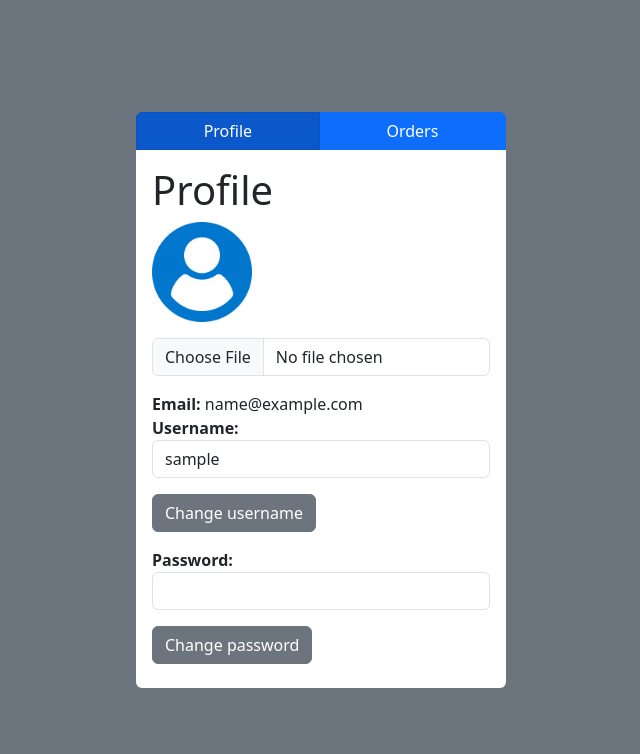
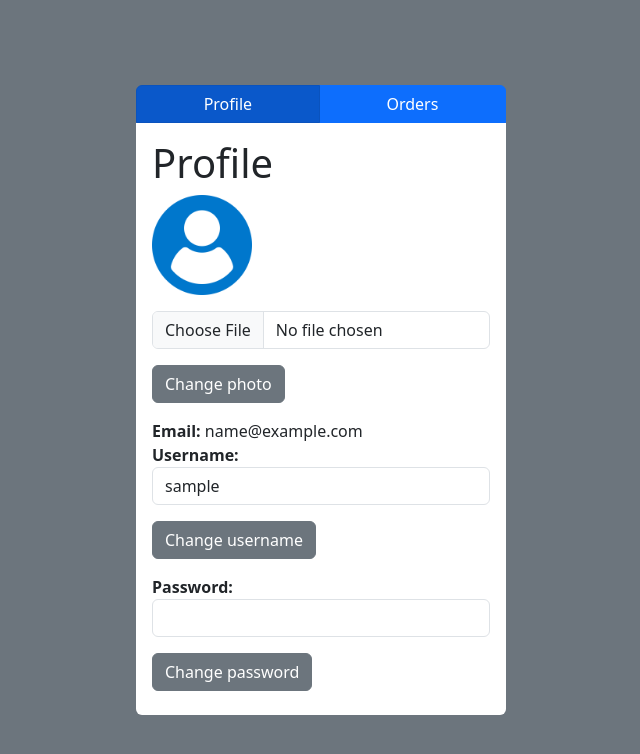
Before and after one commit to MaxZar24/web-docker-app, a React (Create React App) app in the folder frontend/: page / in a window 1280 px wide. Shown: the top 754 px of the page, without its empty margins (319-959 px from the left). Built offline with nearby package versions, Linux system fonts and the light colour scheme; sample sign-in values are in the browser's storage.

Commit message:
saving file to DB in Blob

```diff
--- a/frontend/src/components/Profile.js
+++ b/frontend/src/components/Profile.js
@@ -1,11 +1,28 @@
-export default function Profile({userData, usernameHandler, changeUsername, passwordHandler, changePassword, photoHandler, changePhoto}) {
+import React from 'react';
+
+export default function Profile({
+                                    userData,
+                                    usernameHandler,
+                                    changeUsername,
+                                    passwordHandler,
+                                    changePassword,
+                                    photoHandler,
+                                    changePhoto
+                                }) {
+
+    console.log(userData.photo)
+    // const userPhotoUrl = userData.photo ? URL.createObjectURL(userData.photo) : null;
+
     return (
         <div className="bg-white p-3 rounded-bottom">
             <h1>Profile</h1>
-            <img className="mb-3" width='100' src='user.png' />
+            <img className="mb-3" width='100' src='user.png' alt="user-avatar"/>
             <div className="input-group mb-3">
-                <input type="file" className="form-control" id="inputGroupFile01" onChange={photoHandler} />
+                <input type="file" className="form-control" id="inputGroupFile01" onChange={photoHandler}/>
             </div>
+            <button className="btn btn-secondary mb-3" onClick={changePhoto}>
+                Change photo
+            </button>
             <div><span className='fw-bold'>Email: </span>{userData.email}</div>
             <div>
                 <label className="fw-bold">Username: </label>
@@ -31,7 +48,7 @@ export default function Profile({userData, usernameHandler, changeUsername, pass
                     name="newPassword"
                     className="form-control mb-3"
                 />
-                <button className="btn btn-secondary mb-2" onClick={() => changePassword}>
+                <button className="btn btn-secondary mb-2" onClick={() => changePassword()}>
                     Change password
                 </button>
             </div>
--- a/frontend/src/pages/Home.js
+++ b/frontend/src/pages/Home.js
@@ -36,7 +36,6 @@ const Home = () => {
         });
     };
 
-
     const passwordHandler = (event) => {
         setUserData((prevState) => {
             return {
@@ -46,6 +45,26 @@ const Home = () => {
         });
     };
 
+    const photoHandler = (event) => {
+        const file = event.target.files[0];
+
+        const reader = new FileReader();
+        reader.onloadend = () => {
+            const photoBlob = new Blob([reader.result], {type: file.type});
+
+            setUserData((prevState) => {
+                return {
+                    ...prevState,
+                    photo: photoBlob,
+                };
+            });
+        };
+
+        if (file) {
+            reader.readAsArrayBuffer(file);
+        }
+    };
+
 
     const changeUsername = async () => {
         try {
@@ -53,7 +72,6 @@ const Home = () => {
                 email: userData.email,
                 username: userData.username,
             });
-
 
             if (response.status === 200) {
                 sessionStorage.setItem('user', JSON.stringify(userData));
@@ -66,11 +84,10 @@ const Home = () => {
     };
 
 
-
     const changePassword = async () => {
         try {
             const response = await axios.post('/change-password', {
-                email: userData.email, // Assuming you have a unique user ID
+                email: userData.email,
                 password: userData.password,
             });
 
@@ -82,25 +99,16 @@ const Home = () => {
             console.error('Error changing password:', error.message);
         }
     };
-
-    const photoHandler = (event) => {
-        setUserData((prevState) => {
-            return {
-                ...prevState,
-                photo: event.target.files
-            };
-        });
-        changePhoto();
-    };
-
-
     const changePhoto = async () => {
         try {
             const formData = new FormData();
             formData.append('email', userData.email);
             formData.append('photo', userData.photo);
 
-            const response = await axios.post('/change-photo', formData, {
+            const response = await axios.post('/change-photo', {
+                email: userData.email,
+                photo: userData.photo,
+            }, {
                 headers: {
                     'Content-Type': 'multipart/form-data',
                 },
@@ -111,7 +119,7 @@ const Home = () => {
                 alert('Photo has been changed');
             }
         } catch (error) {
-            console.error('Error changing username:', error.message);
+            console.error('Error changing photo:', error.message);
         }
     };
 
@@ -137,11 +145,12 @@ const Home = () => {
 
                 {page === 'profile' ? (
                     <Profile userData={userData} usernameHandler={usernameHandler} changeUsername={changeUsername}
-                             passwordHandler={passwordHandler} changePassword={changePassword} photoHandler={photoHandler}
+                             passwordHandler={passwordHandler} changePassword={changePassword}
+                             photoHandler={photoHandler}
                              changePhoto={changePhoto}
                     />
                 ) : (
-                    <Orders userEmail={userData.email} />
+                    <Orders userEmail={userData.email}/>
                 )}
             </div>
 
```
Also changed, not shown: 1 other file (tests, documents, lock files or other folders).
